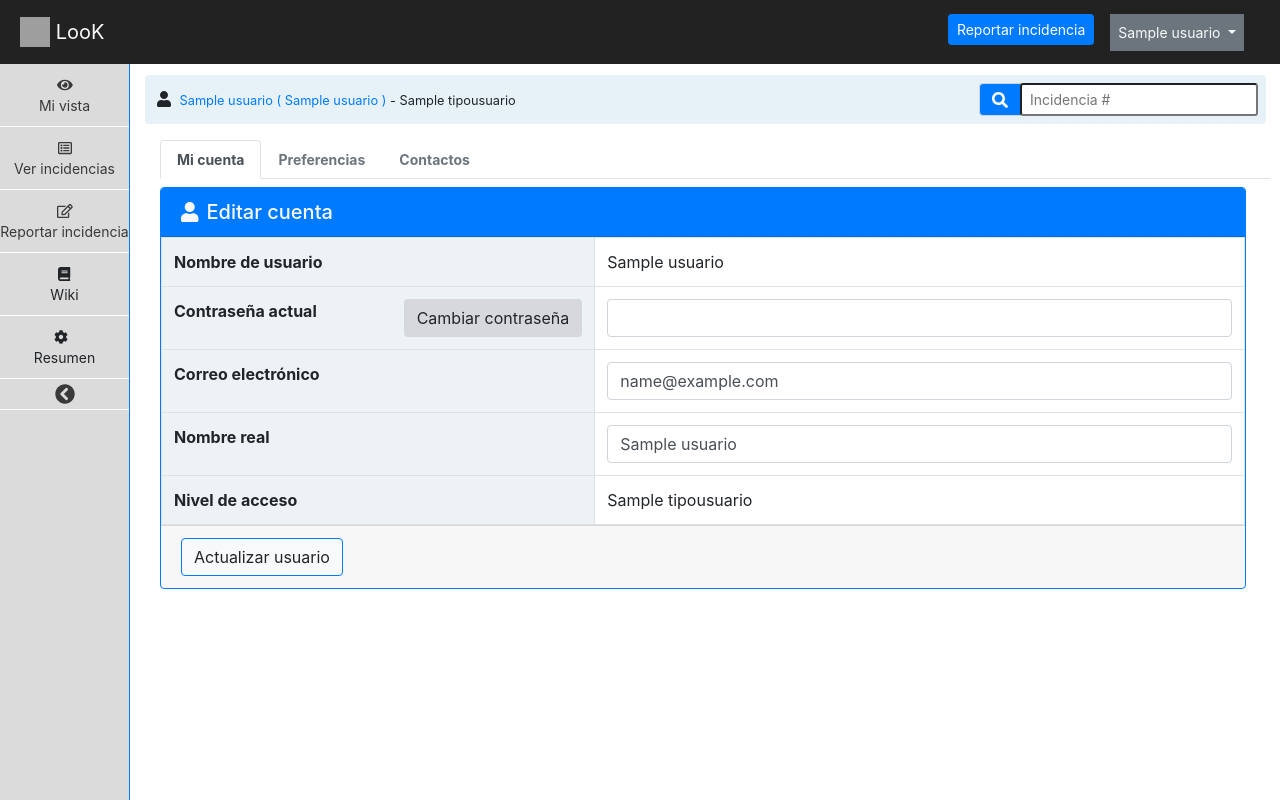
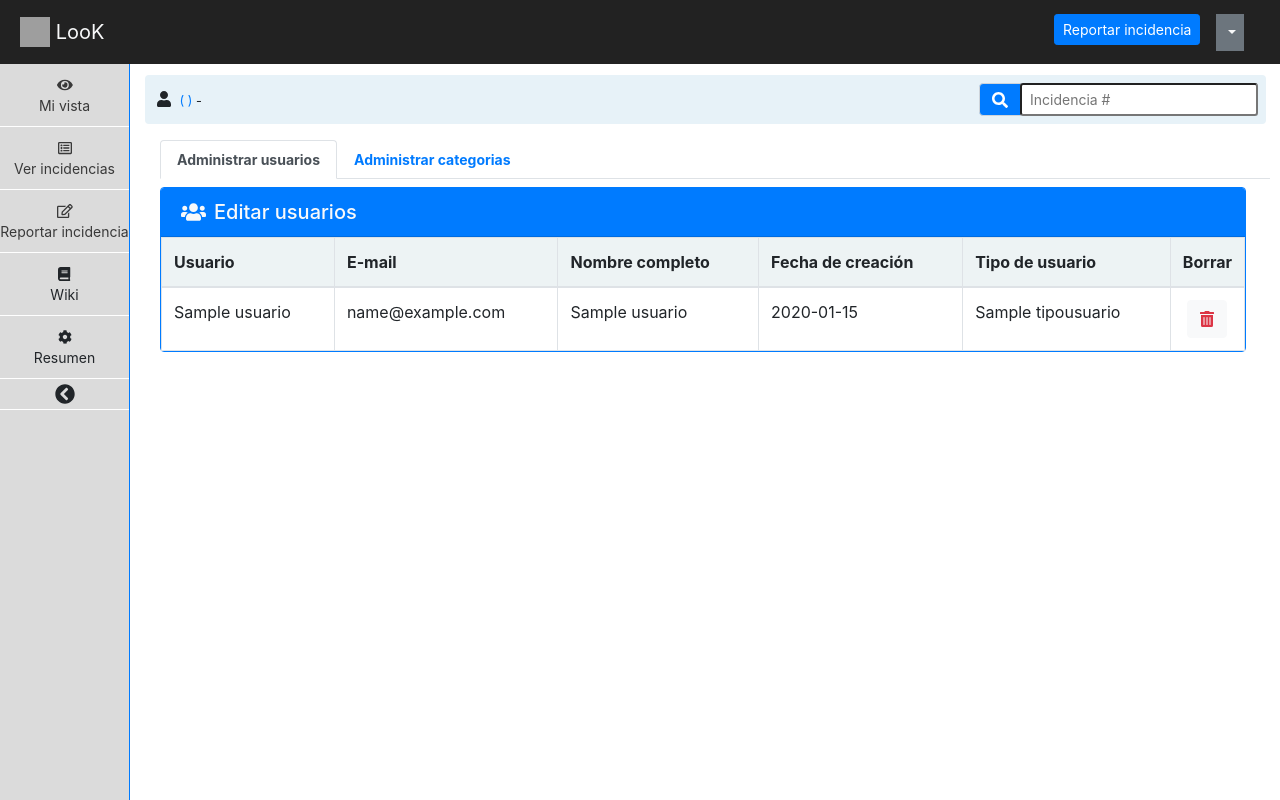
Before and after one commit to eneko19/finalProject, a PHP site: the page made by app/views/setting_view.phtml in a window 1280 px wide. Run offline with PHP 8.4, Linux system fonts and the light colour scheme; the template is opened without the code that fills it: most values are stand-ins (such as "Sample title", 1, 10 or a date in 2020); data that the repository does not hold is empty; some libraries are stand-ins or nearby versions; grey boxes are pictures that could not be loaded.

Commit message:
añado settings

```diff
--- a/app/views/incidenceAdd_view.phtml
+++ b/app/views/incidenceAdd_view.phtml
@@ -10,7 +10,7 @@
                         <td>
                             <select id="categoria" name="categoria" class="form-control">
                                 <?php foreach ($values['categoria'] as $dato) { ?>
-                                    <option value="<?php echo $dato['id'] ?>"><?php echo $dato['nombre'] ?></option>
+                                    <option value="<?php echo $dato->id ?>"><?php echo $dato->nombre ?></option>
                                 <?php } ?>
                             </select>
                         </td>
--- a/app/views/incidenceList_view.phtml
+++ b/app/views/incidenceList_view.phtml
@@ -30,7 +30,7 @@
             <div class="card-header bg-primary text-light p-1">
                 <h5 class="d-inline-block"><i class="fas fa-list-alt mx-2"></i> Mostrando incidencias <?= $values['texto'] ?> <span class="badge badge-secondary"><small>1-6 / 1000</small></span></h5>
             </div>
-            <div class="card-body px-2">
+            <div class="card-body px-0">
                 <table id="example" class="table table-striped table-sm table-bordered m-0">
                     <thead>
                         <tr class="table-secondary text-center">
--- a/app/views/plantilla.phtml
+++ b/app/views/plantilla.phtml
@@ -64,8 +64,8 @@
                 <a href="<?= base_url() ?>incidence/listar"><i class="far fa-list-alt"></i><br><span class="nav-label">Ver incidencias</span></a>
                 <a href="<?= base_url() ?>incidence/add"><i class="far fa-edit"></i><br><span class="nav-label">Reportar incidencia</span></a>
                 <a class="disabled"><i class="fas fa-book"></i><br><span class="nav-label">Wiki</span></a>
-                <a class="disabled"><i class="fas fa-cog mr-2"></i><br><span class="nav-label">Resumen</span></a>
-                <a href="#" class="btn-expand-collapse p-0"><i class="fas fa-chevron-circle-left clickExp"></i><i class="fas fa-chevron-circle-right clickExp d-none"></i></a>
+                <a class="disabled"><i class="fas fa-cog"></i><br><span class="nav-label">Resumen</span></a>
+                <a class="btn-expand-collapse p-0"><i class="fas fa-chevron-circle-left clickExp"></i><i class="fas fa-chevron-circle-right clickExp d-none"></i></a>
             </li>
         </ul>
     </nav>
--- a/app/views/setting_view.phtml
+++ b/app/views/setting_view.phtml
@@ -1,73 +1,112 @@
-<!DOCTYPE html>
-<html>
-    <head>
 <?php require_once('app/views/plantilla.phtml'); ?>
 
 <ul class="nav nav-tabs mt-3 font-weight-bold" id="myTab" role="tablist">
     <li class="nav-item">
-            <a class="nav-link active" id="user-tab" data-toggle="tab" href="#user" role="tab" aria-controls="home" aria-selected="true">Mi cuenta</a>
+        <a class="nav-link active" id="users-tab" data-toggle="tab" href="#users" role="tab" aria-controls="home" aria-selected="true">Administrar usuarios</a>
     </li>
     <li class="nav-item" disabled="disabled">
-            <a class="nav-link disabled" id="profile-tab" data-toggle="tab" href="#profile" role="tab" aria-controls="profile" aria-selected="false">Preferencias</a>
-        </li>
-        <li class="nav-item">
-            <a class="nav-link disabled" id="contact-tab" data-toggle="tab" href="#contact" role="tab" aria-controls="contact" aria-selected="false">Contactos</a>
+        <a class="nav-link" id="profile-tab" data-toggle="tab" href="#categorias" role="tab" aria-controls="categorias" aria-selected="false">Administrar categorias</a>
     </li>
 </ul>
 <div class="tab-content mt-2 mr-4 " id="myTabContent">
-        <div class="tab-pane fade show active" id="user" role="tabpanel" aria-labelledby="user-tab">
-            <form method="POST" action="<?= base_url() ?>login/update">
+    <div class="tab-pane fade show active" id="users" role="tabpanel" aria-labelledby="users-tab">
         <div class="card border-primary">
-                    <h5 class="card-header bg-primary text-light"><i class="fas fa-user mr-2"></i>Editar cuenta</h5>
-                    <div class="card-body p-0">
+            <h5 class="card-header bg-primary text-light"><i class="fas fa-users mr-2"></i>Editar usuarios</h5>
+            <div class="card-body p-0 table-responsive">
+                <table class="table table-bordered m-0">
+                    <thead class="table-info">
+                    <th>Usuario</th>
+                    <th>E-mail</th>
+                    <th>Nombre completo</th>
+                    <th>Fecha de creación</th>
+                    <th>Tipo de usuario</th>
+                    <th>Borrar</th>
+                    </thead>
+                    <tbody>
+                        <?php foreach ($values['usuarios'] as $user) { ?>
+                            <tr>
+                                <td class=""><?= $user->usuario ?></td>
+                                <td><?= $user->email ?></td>
+                                <td><?= $user->nombre ?></td>
+                                <td><?= $user->fechacreacion ?></td>
+                                <td><?= $user->tipousuario->nombre ?></td>
+                                <td width="5%" class="text-center"> <a href="<?= base_url() ?>login/delete/<?= $user->id ?>" class="btn btn-light" onclick = "if (!confirm('¿Quieres borrar al usuario <?= $user->nombre ?>?')) {
+                                            return false;
+                                        }"><i class="fas fa-trash-alt text-danger"></i></a></td>
+                            </tr>
+<?php } ?>
+                    </tbody>
+                </table>
+            </div>
+        </div>
+    </div>
+    <div class="tab-pane fade" id="categorias" role="tabpanel" aria-labelledby="categorias-tab">
+        <div class="card border-primary">
+            <h5 class="card-header bg-primary text-light"><i class="fas fa-edit mr-2"></i>Editar categorías</h5>
+            <div class="card-body p-0 table-responsive">
+                <table class="table table-bordered m-0">
+                    <thead class="table-info">
+                    <th>Nombre</th>
+                    <th>Descripción</th>
+                    <th>Borrar</th>
+                    </thead>
+                    <tbody>
+                      <?php foreach ($values['categorias'] as $cat) { ?>
+                            <tr>
+                                <td><?= $cat->nombre ?></td>
+                                <td><?= $cat->descripcion ?></td>
+                                <td width="5%" class="text-center"> <a href="<?= base_url() ?>categoria/delete/<?= $cat->id ?>" class="btn btn-light" onclick = "if (!confirm('¿Quieres borrar la categoría <?= $cat->nombre ?>?')) {
+                                            return false; }"><i class="fas fa-trash-alt text-danger"></i></a></td>
+                            </tr>
+                      <?php } ?>
+                    </tbody>
+                </table>
+            </div>
+            <div class="card-footer">
+                <a href="" class="btn btn-light border-primary" data-toggle="modal" data-target="#addCat">Añadir categoría</a>
+            </div>
+        </div>
+    </div>
+</div>
+
+</div>
+<!-- Modal -->
+<div class="modal fade" id="addCat" tabindex="-1" role="dialog" aria-labelledby="addCat" aria-hidden="true">
+    <div class="modal-dialog" role="document">
+        <div class="modal-content">
+            <div class="modal-header">
+                <h5 class="modal-title" id="exampleModalLabel">Añadir categoria</h5>
+                <button type="button" class="close" data-dismiss="modal" aria-label="Close">
+                    <span aria-hidden="true">&times;</span>
+                </button>
+            </div>
+            <div class="modal-body">
+                <form method="POST" action="<?= base_url() ?>categoria/add">
                   <table class="table table-bordered m-0">
                       <tbody>
                           <tr>
-                                    <th width="40%" class="table-info" scope="row">Nombre de usuario</th>
+                              <th class="table-info" scope="row">Nombre</th>
                               <td>
-                                        <?= $values['usuario']->usuario ?>
-                                        <input type="text" class="form-control d-none" id="passActual" name="usuario" value="<?= $values['usuario']->usuario ?>">
+                                  <input type="text" class="form-control" name="nombre">
                               </td>
                           </tr>
                           <tr>
-                                    <th class="table-info" scope="row">Contraseña actual <a id="chgPass" class="btn float-right table-secondary ">Cambiar contraseña</a></th>
-                                    <td><input type="text" class="form-control" id="passActual" name="passActual" placeholder="" required></td>
-                                </tr>
-                                <tr class="chnPass d-none">
-                                    <th class="table-info" scope="row">Constraseña nueva</th>
-                                    <td><input type="text" class="form-control" id="passNueva" name="passNueva" </td>
-                                </tr>
-                                <tr class="chnPass d-none">
-                                    <th class="table-info" scope="row">Confirmar contraseña</th>
-                                    <td><input type="text" class="form-control" id="passNuevaConf" name="passNuevaConf"></td>
-                                </tr>
-                                <tr>
-                                    <th class="table-info" scope="row">Correo electrónico</th>
-                                    <td><input type="email" class="form-control" id="email" name="email" value="<?= $values['usuario']->email ?>"></td>
-                                </tr>
-                                <tr>
-                                    <th class="table-info" scope="row">Nombre real</th>
-                                    <td><input type="text" class="form-control" id="nombre" name="nombre" value="<?= $values['usuario']->nombre ?>"></td>
-                                </tr>
-                                <tr>
-                                    <th class="table-info" scope="row">Nivel de acceso</th>
-                                    <td><?= $values['usuario']->tipousuario->nombre ?></td>
+                              <th class="table-info" scope="row">Descripcion</th>
+                              <td>
+                                  <input type="text" class="form-control" name="desc">
+                              </td>
                           </tr>
                       </tbody>
 
                   </table>
             </div>
-                    <div class="card-footer">
-                        <button type="submit" class="btn btn-light border-primary">Actualizar usuario</button>
+            <div class="modal-footer">
+                <button type="button" class="btn btn-secondary" data-dismiss="modal">Cerrar</button>
+                <button type="submit" class="btn btn-primary">Añadir</button>
+            </div>
+            </form>
         </div>
     </div>
-            </form>
-
-        </div>
-        <div class="tab-pane fade" id="profile" role="tabpanel" aria-labelledby="profile-tab">...</div>
-        <div class="tab-pane fade" id="contact" role="tabpanel" aria-labelledby="contact-tab">...</div>
-    </div>
-
 </div>
 </body>
 </html>
--- a/js/scripts.js
+++ b/js/scripts.js
@@ -1,6 +1,6 @@
-$(document).ready(function () {
+$(document).ready(function() {
   /*Menu laterak*/
-    $('.btn-expand-collapse').click(function (e) {
+  $('.btn-expand-collapse').click(function(e) {
     $('.navbar-primary').toggleClass('collapsed');
     $('.clickExp').toggleClass('d-none');
   });
@@ -9,13 +9,13 @@ $(document).ready(function () {
   //   $('.clickExp').toggleClass('d-none');
   // });
 
-    $(document).ready(function () {
+  $(document).ready(function() {
     $('#example').DataTable();
   });
 
   /*Mostrar cambio de contraseña en user_view*/
-    $('#chgPass').click(function(){
-        $('.chnPass').toggleClass( "d-none" );
+  $('#chgPass').click(function() {
+    $('.chnPass').toggleClass("d-none");
   });
   // Text editor
   $('.content').richText({
@@ -44,6 +44,12 @@ $(document).ready(function () {
     urls: true,
 
   });
+});
 
-
-});
+function confirmBorrar(nombre) {
+  if (confirm("¿Quieres borrar " + nombre + "?")) {
+    true;
+  } else {
+    false;
+  }
+}
```
Also changed, not shown: app/controllers/CategoriaController.php (added, +48 -0 lines), app/controllers/IncidenceController.php (+17 -13 lines), app/controllers/LoginController.php (+11 -0 lines), app/controllers/SettingsController.php (renamed from app/controllers/settingsController.php, +17 -3 lines), app/models/CategoriaModel.php (+24 -5 lines), app/models/LoginModel.php (+15 -6 lines), app/views/home_view.phtml (+6 -6 lines), 2 other files. Lines whose indentation alone changed are shown as unchanged.
